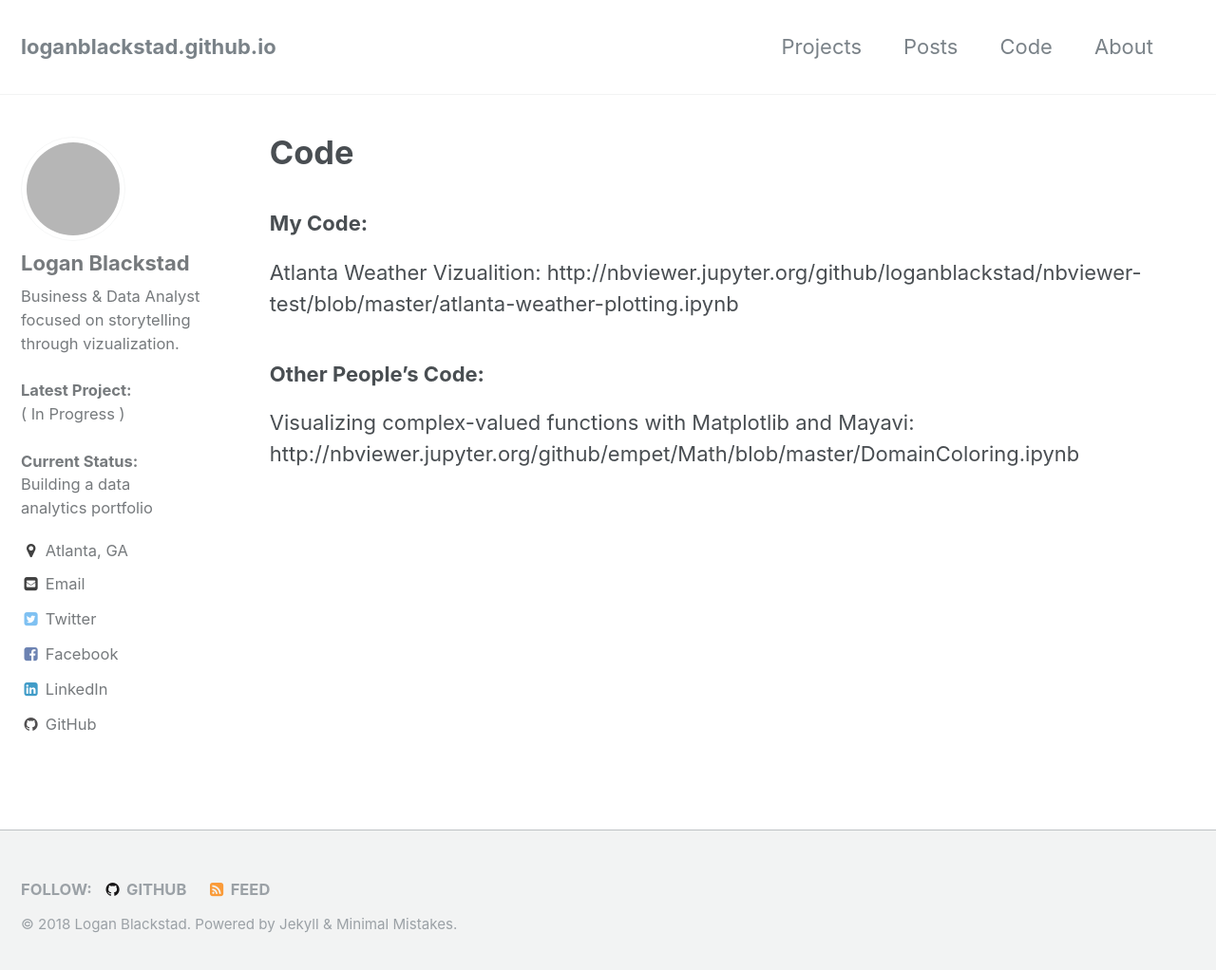
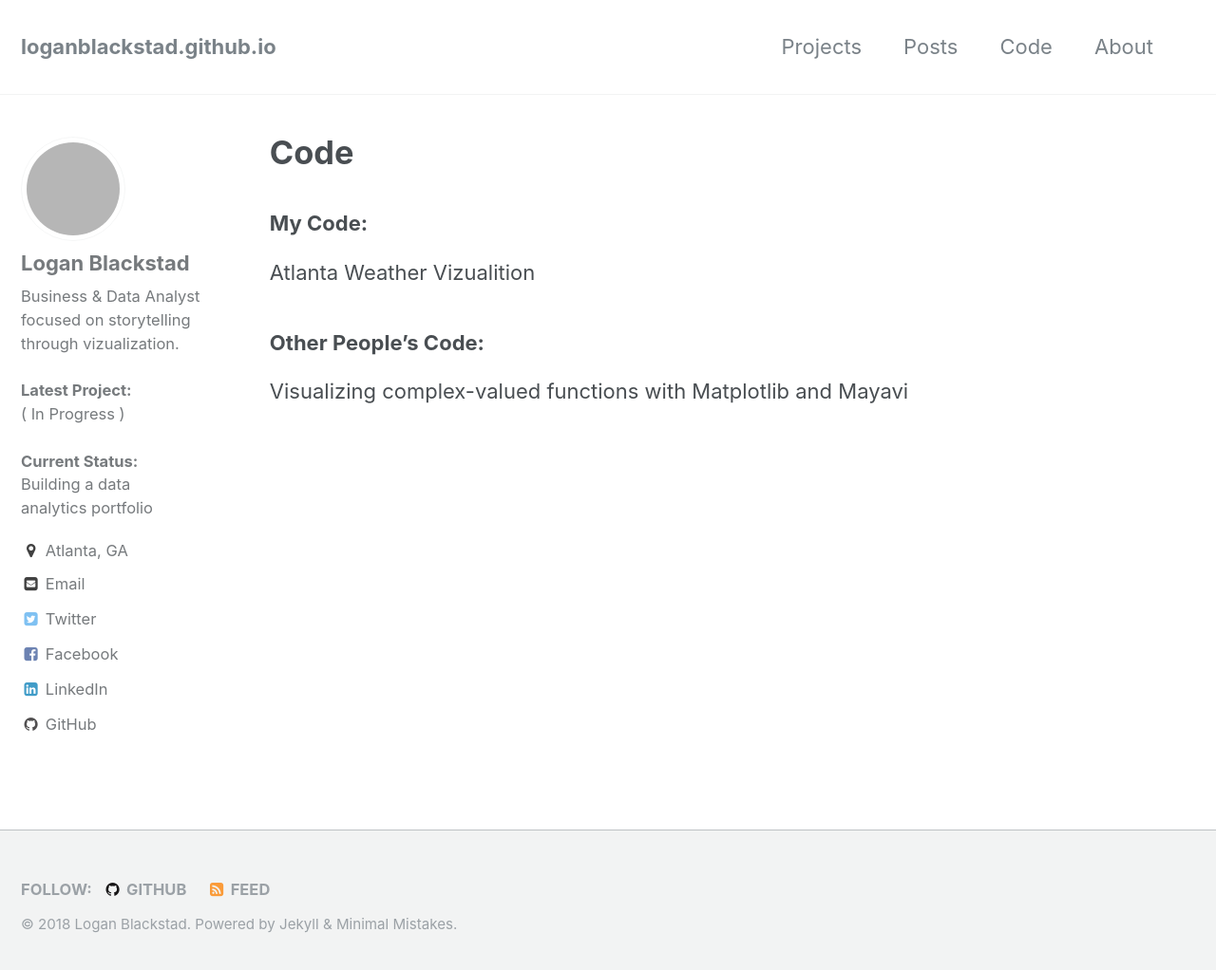
Before and after one commit to loganblackstad/loganblackstad.github.io, a Jekyll site: the page built from _pages/code.md, in a window 1280 px wide and 1030 px high. Shown: the top 1022 px of the window at 95% size. Built offline with Jekyll 4.4.1, drawn with Linux system fonts in a browser that asks for light colours; part of the change alters nothing that is shown; grey boxes are pictures that could not be loaded.

Commit message:
Update code.md

```diff
--- a/_pages/code.md
+++ b/_pages/code.md
@@ -7,11 +7,10 @@ author_profile: true
 
 ### My Code:
 
-Atlanta Weather Vizualition:
-<http://nbviewer.jupyter.org/github/loganblackstad/nbviewer-test/blob/master/atlanta-weather-plotting.ipynb>
+[Atlanta Weather Vizualition](http://nbviewer.jupyter.org/github/loganblackstad/nbviewer-test/blob/master/atlanta-weather-plotting.ipynb)
+
 
 
 ### Other People's Code:
 
-Visualizing complex-valued functions with Matplotlib and Mayavi:
-<http://nbviewer.jupyter.org/github/empet/Math/blob/master/DomainColoring.ipynb>
+[Visualizing complex-valued functions with Matplotlib and Mayavi](http://nbviewer.jupyter.org/github/empet/Math/blob/master/DomainColoring.ipynb)
```
